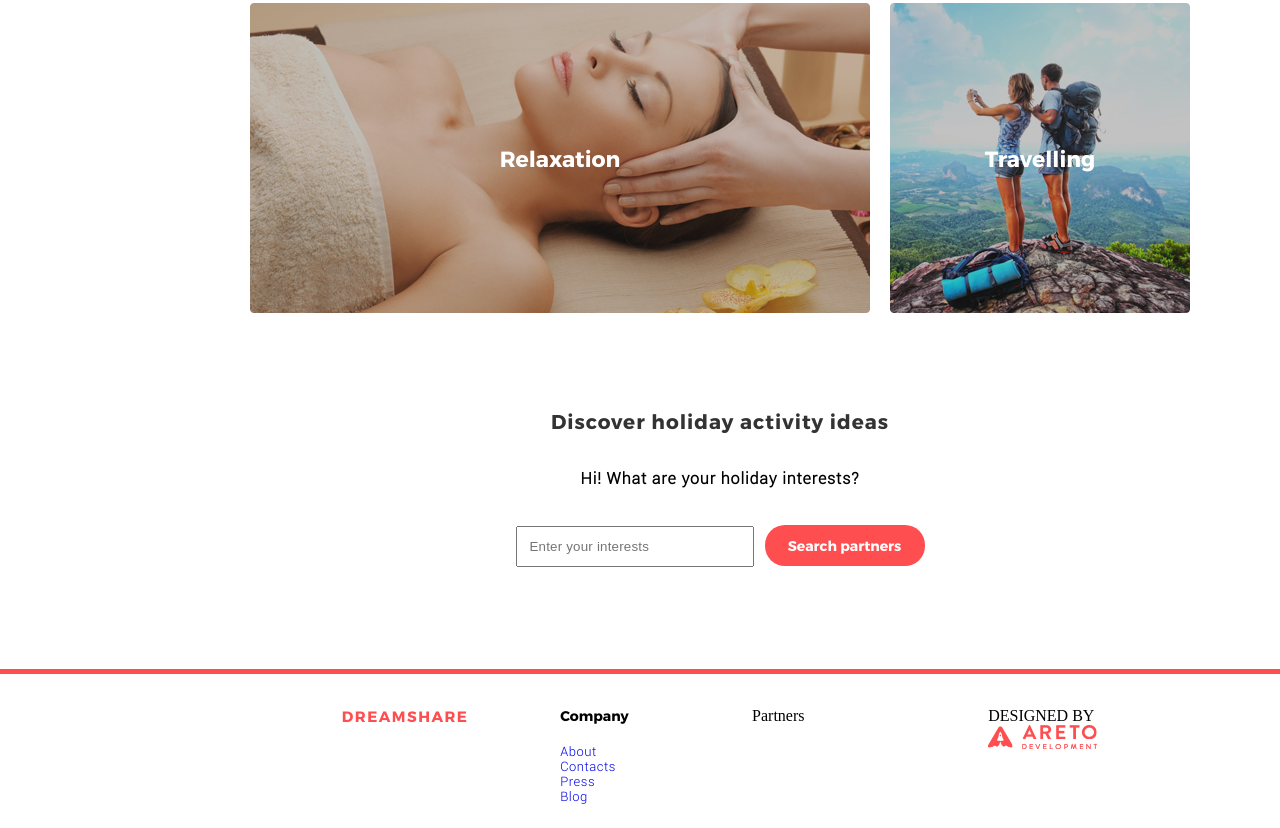
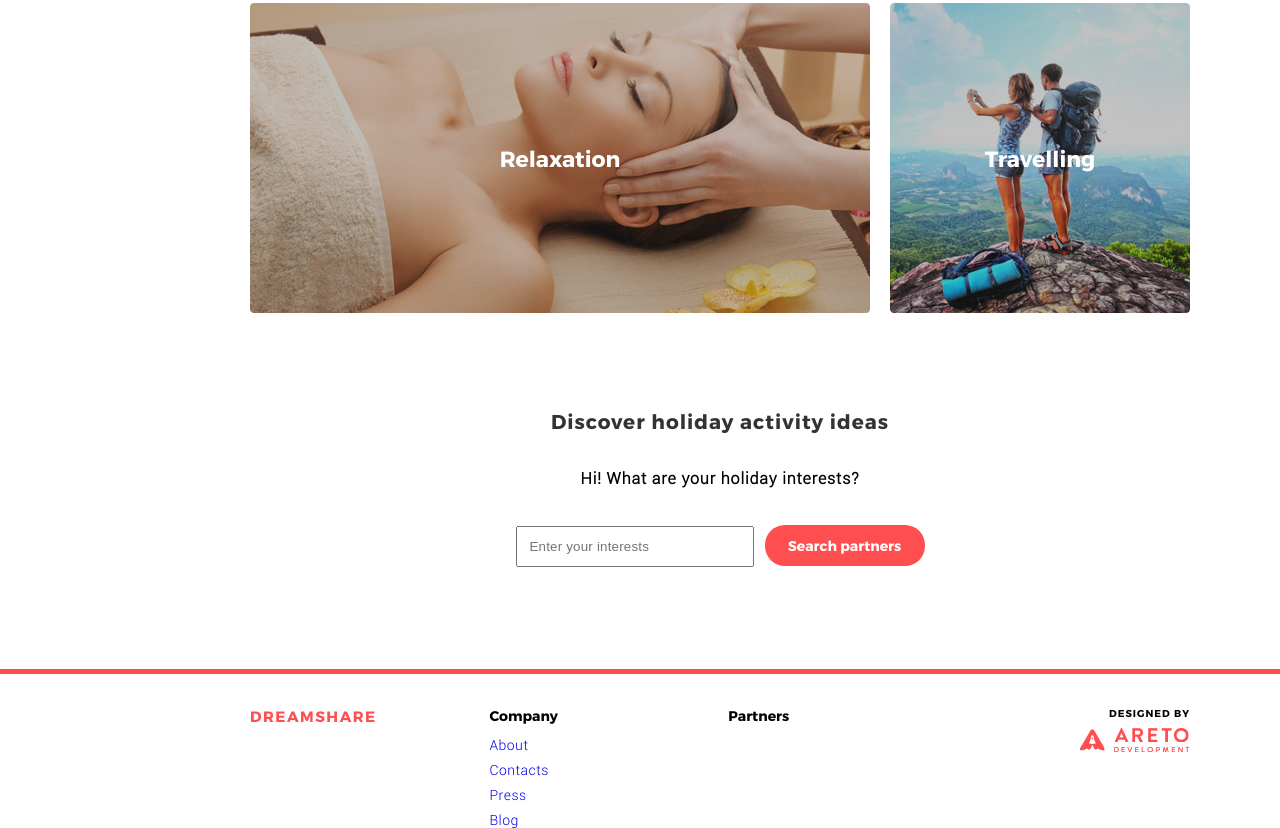
Before and after one commit to Grubiss/Digital, a plain HTML site: page index.html in a window 1280 px wide. Shown: the part 2535-3363 px from the top of the page. Before the commit the page ends 3339 px from the top, so only its background shows below. Drawn offline with Linux system fonts and the light colour scheme.

Commit message:
index ver.1.0

```diff
--- a/index.html
+++ b/index.html
@@ -111,15 +111,17 @@
         <footer>
             <hr size="5px" color="#ff4e50">
             <div class="footer">
-                <div class="logo">
+                <div class="logo_bottom">
                     <a href="index.html">DREAMSHARE</a>
                 </div>
                 <div class="company">
                     <p>Company</p>
-                    <a href="#">About</a>
-                    <a href="#">Contacts</a>
-                    <a href="#">Press</a>
-                    <a href="#">Blog</a>
+                    <div class="links">
+                        <a href="#">About</a>
+                        <a href="#">Contacts</a>
+                        <a href="#">Press</a>
+                        <a href="#">Blog</a>
+                    </div>
                 </div>
                 <div class="partner">
                     <p>Partners</p>
--- a/style.css
+++ b/style.css
@@ -475,14 +475,29 @@ footer {
     width: 940px;
     margin-top: 33px;
     display: flex;
+    justify-content: space-between;
 }
 
 .company {
     display: flex;
     flex-direction: column;
     align-items: flex-start;
+    justify-content: space-between;
     margin: 0;
     width: 100px;
+    height: 111px;
+    box-sizing: border-box;
+    position: relative;
+    right: 68px;
+}
+
+.links {
+    display: flex;
+    flex-direction: column;
+    flex-wrap: wrap;
+    margin: 0;
+    justify-content: space-between;
+    height: 91px;
 }
 
 .company p {
@@ -495,18 +510,46 @@ footer {
     margin: 0;
     text-decoration: none;
     font-family: Roboto;
-    font-size: 13px;
+    font-size: 14px;
     letter-spacing: 0.5px;
     position: relative;
-    top: 20px;
+    top: 10px;
 }
 
-.logo a {
+.logo_bottom {
+    margin: 0;
+}
+
+.logo_bottom a {
     text-decoration: none;
     font-size: 15px;
     font-family: MontserratBold;
     color: #ff4e50;
     letter-spacing: 1.5px;
+}
+
+.partner {
+    font-family: MontserratBold;
+    font-size: 14px;
+    margin: 0;
+    position: relative;
+    right: 110px;
+}
+
+.madeby {
+    display: flex;
+    flex-direction: column;
+    margin-right: left;
+    margin: 0;
+}
+
+.madeby p {
+    font-family: MontserratBold;
+    font-size: 10px;
+    letter-spacing: 1px;
+    margin: 0;
+    margin-left: auto;
+    margin-bottom: 9px;
 }
 
 @font-face {
```
